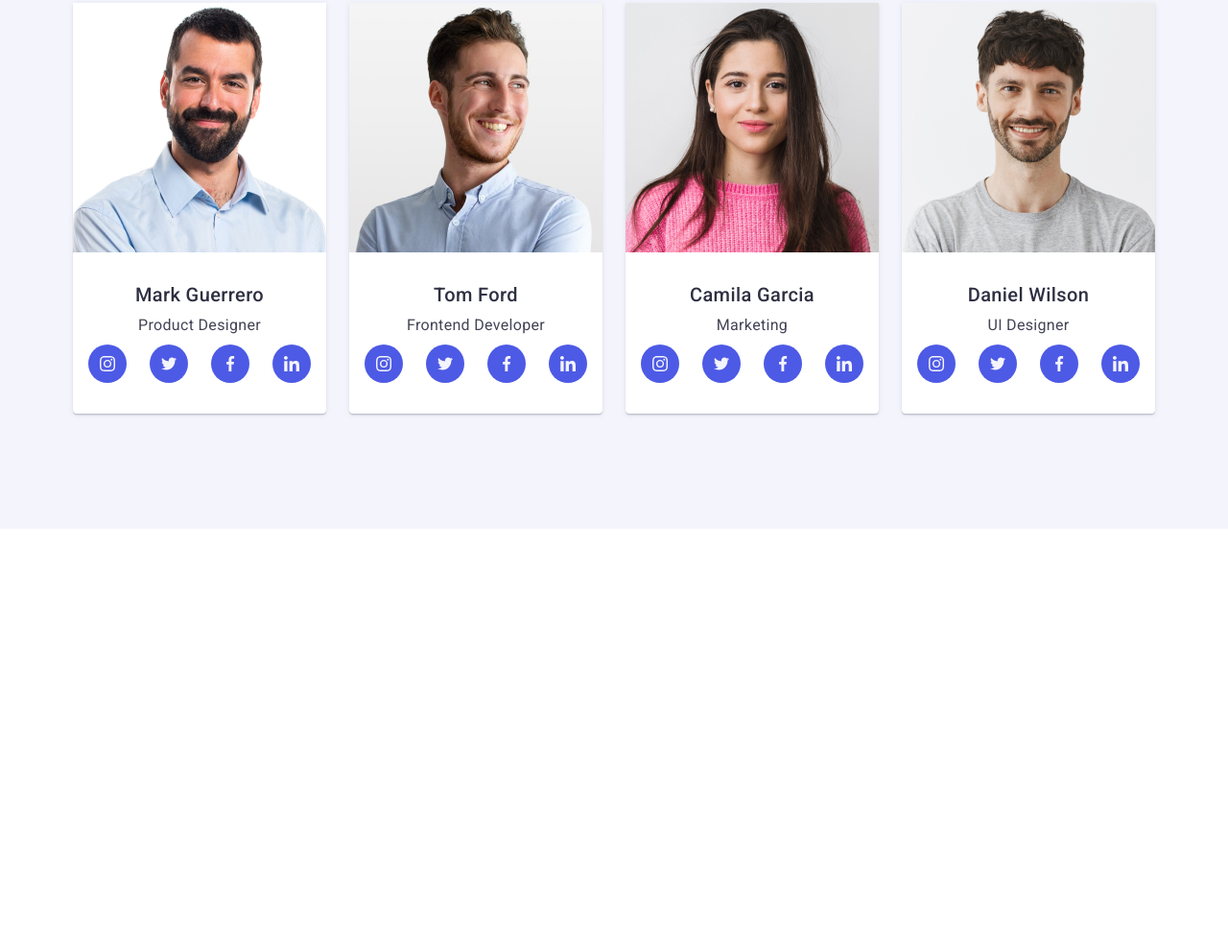
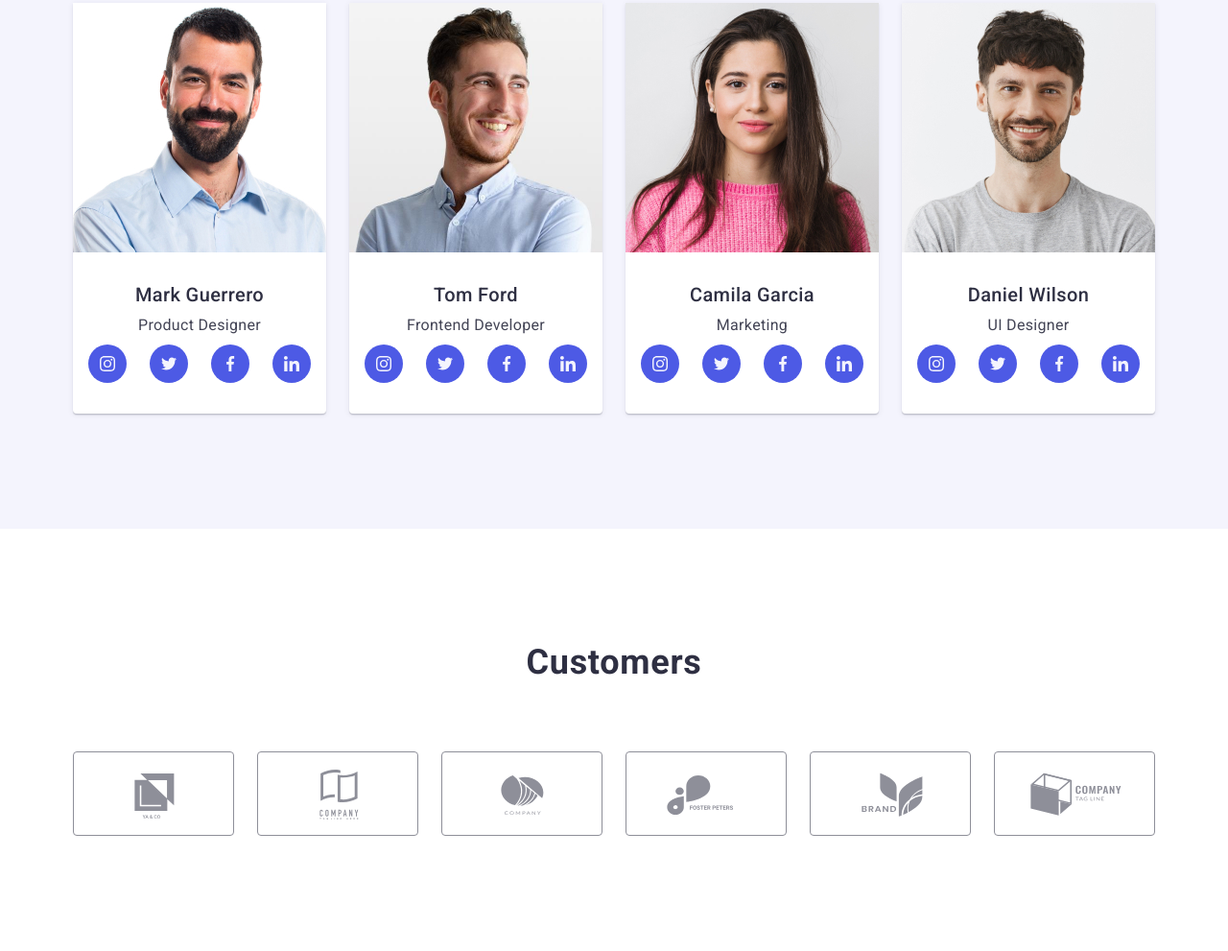
Before and after one commit to Chalaya22/goit-markup-hw-07, a plain HTML site: page index.html in a window 1280 px wide. Shown: the part 1874-2865 px from the top of the page at 96% size. Before the commit the page ends 2425 px from the top, so only its background shows below. Drawn offline with nearby package versions, Linux system fonts and the light colour scheme.

Commit message:
section 5

```diff
--- a/css/styles.css
+++ b/css/styles.css
@@ -508,6 +508,47 @@ address {
 .social-media-icon {
   fill: #f4f4fd;
 }
+@media screen and (max-width: 1158px) {
+  .section-five {
+    padding-top: 96px;
+    padding-bottom: 96px;
+  }
+}
+@media screen and (max-width: 767px) {
+  .section-five-list {
+    display: flex;
+    flex-wrap: wrap;
+    align-items: center;
+    justify-content: center;
+    gap: 16px;
+    row-gap: 72px;
+  }
+  .customers-logo-list {
+    width: calc((100% - 16px) / 2);
+    height: 88px;
+  }
+}
+.customers-logo-link {
+  width: 100%;
+  height: 100%;
+  display: flex;
+  align-items: center;
+  justify-content: center;
+  color: #8e8f99;
+  border: 1px solid #8e8f99;
+  border-radius: 4px;
+
+  transition: border-color 250ms cubic-bezier(0.4, 0, 0.2, 1),
+    color 250ms cubic-bezier(0.4, 0, 0.2, 1);
+}
+.customers-logo-link:hover,
+.customers-logo-link:focus {
+  border-color: #404bbf;
+  color: #404bbf;
+}
+.customers-logo {
+  fill: currentColor;
+}
 
 /*   ============= опис ПЛАНШЕТНОІ ВЕРСІІ ================================= */
 @media screen and (min-width: 768px) {
@@ -639,6 +680,18 @@ address {
     box-shadow: 0px 1px 6px rgba(46, 47, 66, 0.08), 0px 1px 1px rgba(46, 47, 66, 0.16),
       0px 2px 1px rgba(46, 47, 66, 0.08);
   }
+  .section-five-list {
+    display: flex;
+    flex-wrap: wrap;
+    align-items: center;
+    justify-content: center;
+    gap: 16px;
+    row-gap: 72px;
+  }
+  .customers-logo-list {
+    width: calc((100% - 32px) / 3);
+    height: 88px;
+  }
 }
 
 /* опис ДЕСКТОПНОІ ВЕРСІІ */
@@ -745,6 +798,21 @@ address {
 
     box-shadow: 0px 1px 6px rgba(46, 47, 66, 0.08), 0px 1px 1px rgba(46, 47, 66, 0.16),
       0px 2px 1px rgba(46, 47, 66, 0.08);
+  }
+  /* section five */
+  .section-five {
+    padding-top: 120px;
+    padding-bottom: 120px;
+  }
+  .section-five-list {
+    display: flex;
+    align-items: center;
+    justify-content: center;
+    gap: 24px;
+  }
+  .customers-logo-list {
+    width: calc((100% - 120px) / 6);
+    height: 88px;
   }
 }
 
@@ -955,21 +1023,21 @@ address {
   background-color: var(--secondary-font-family);
 } */
 /* ==============================section-five =============================*/
-.section-five {
+/* .section-five {
   padding-top: 120px;
   padding-bottom: 120px;
-}
-.section-five-list {
+} */
+/* .section-five-list {
   display: flex;
   align-items: center;
   justify-content: center;
   gap: 24px;
-}
-.customers-logo-list {
+} */
+/* .customers-logo-list {
   width: calc((100% - 120px) / 6);
   height: 88px;
-}
-.customers-logo-link {
+} */
+/* .customers-logo-link {
   width: 100%;
   height: 100%;
   display: flex;
@@ -981,15 +1049,15 @@ address {
 
   transition: border-color 250ms cubic-bezier(0.4, 0, 0.2, 1),
     color 250ms cubic-bezier(0.4, 0, 0.2, 1);
-}
-.customers-logo-link:hover,
+} */
+/* .customers-logo-link:hover,
 .customers-logo-link:focus {
   border-color: #404bbf;
   color: #404bbf;
-}
-.customers-logo {
+} */
+/* .customers-logo {
   fill: currentColor;
-}
+} */
 /* ================================footer =================================*/
 
 .footer {
--- a/index.html
+++ b/index.html
@@ -545,7 +545,7 @@
         </div>
       </section>
       <!-- SECTION_FIVE -->
-      <!-- <section class="section-five">
+      <section class="section-five">
         <div class="container">
           <h2 class="heder-section">Customers</h2>
           <ul class="section-five-list list">
@@ -593,7 +593,7 @@
             </li>
           </ul>
         </div>
-      </section> -->
+      </section>
     </main>
     <!-- FOOTER -->
     <!-- <footer class="footer">
```
